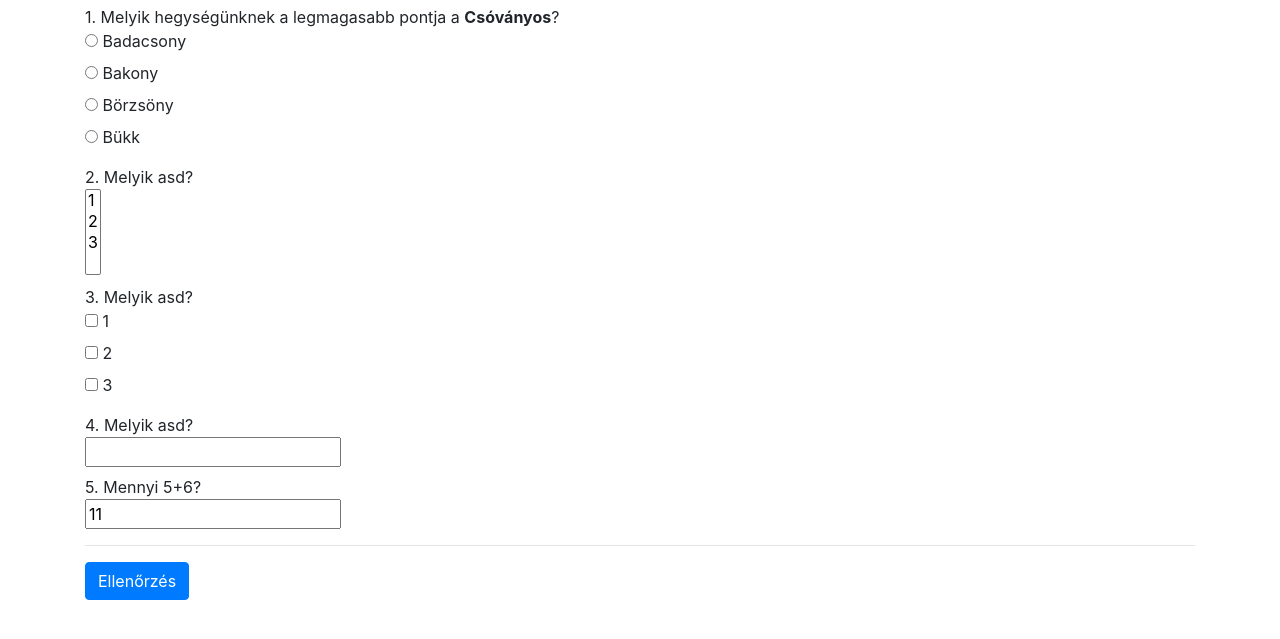
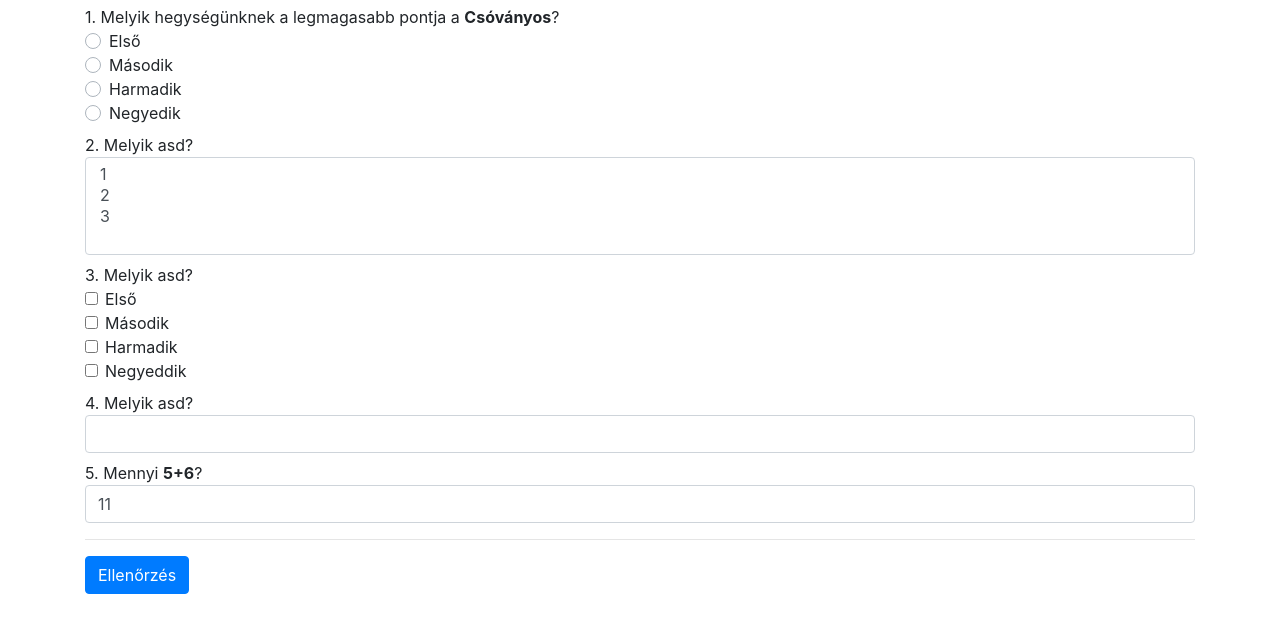
Before and after one commit to paksisoma/dolgozat, a plain HTML site: page index.html in a window 1280 px wide. Shown: the part 51-690 px from the top of the page. Drawn offline with nearby package versions, Linux system fonts and the light colour scheme.

Commit message:
Bootstrap formázás

```diff
--- a/index.html
+++ b/index.html
@@ -16,15 +16,24 @@
 			<div class="my-2">
 				<span>1. Melyik hegységünknek a legmagasabb pontja a <b>Csóványos</b>?</span>
 
-				<div>
-					<input type="radio" id="1" name="elso" value="0">
-					<label for="1">Badacsony</label><br>
-					<input type="radio" id="2" name="elso" value="1">
-					<label for="2">Bakony</label><br>
-					<input type="radio" id="3" name="elso" value="0">
-					<label for="3">Börzsöny</label><br>
-					<input type="radio" id="4" name="elso" value="0">
-					<label for="4">Bükk</label><br>
+				<div class="custom-control custom-radio">
+					<input type="radio" id="1" name="elso" class="custom-control-input">
+					<label class="custom-control-label" for="1">Első</label>
+				</div>
+
+				<div class="custom-control custom-radio">
+					<input type="radio" id="2" name="elso" class="custom-control-input">
+					<label class="custom-control-label" for="2">Második</label>
+				</div>
+
+				<div class="custom-control custom-radio">
+					<input type="radio" id="3" name="elso" class="custom-control-input">
+					<label class="custom-control-label" for="3">Harmadik</label>
+				</div>
+
+				<div class="custom-control custom-radio">
+					<input type="radio" id="4" name="elso" class="custom-control-input">
+					<label class="custom-control-label" for="4">Negyedik</label>
 				</div>
 			</div>
 
@@ -33,7 +42,7 @@
 				<span>2. Melyik asd?</span>
 
 				<div>
-					<select id="masodik" multiple="multiple">
+					<select id="masodik" class="form-control" multiple="multiple">
 						<option value="0">1</option>
 						<option value="1">2</option>
 						<option value="0">3</option>
@@ -46,12 +55,22 @@
 				<span>3. Melyik asd?</span>
 
 				<div>
-					<input type="checkbox" id="5" value="0">
-					<label for="5">1</label><br>
-					<input type="checkbox" id="6" value="1">
-					<label for="6">2</label><br>
-					<input type="checkbox" id="7" value="1">
-					<label for="7">3</label>
+					<div class="form-check">
+						<input class="form-check-input" type="checkbox" id="5">
+						<label class="form-check-label" for="5">Első</label>
+					</div>
+					<div class="form-check">
+						<input class="form-check-input" type="checkbox" id="6">
+						<label class="form-check-label" for="6">Második</label>
+					</div>
+					<div class="form-check">
+						<input class="form-check-input" type="checkbox" id="7">
+						<label class="form-check-label" for="7">Harmadik</label>
+					</div>
+					<div class="form-check">
+						<input class="form-check-input" type="checkbox" id="8">
+						<label class="form-check-label" for="8">Negyeddik</label>
+					</div>
 				</div>
 			</div>
 
@@ -60,16 +79,16 @@
 				<span>4. Melyik asd?</span>
 
 				<div>
-					<input typpe="text" id="negyedik">
+					<input typpe="text" class="form-control" id="negyedik">
 				</div>
 			</div>
 
 			<!--Ötödik-->
 			<div class="my-2">
-				<span>5. Mennyi 5+6?</span>
+				<span>5. Mennyi <b>5+6</b>?</span>
 
 				<div>
-					<input type="number" id="otodik" value="11">
+					<input type="number" class="form-control" id="otodik" value="11">
 				</div>
 			</div>
 
```
